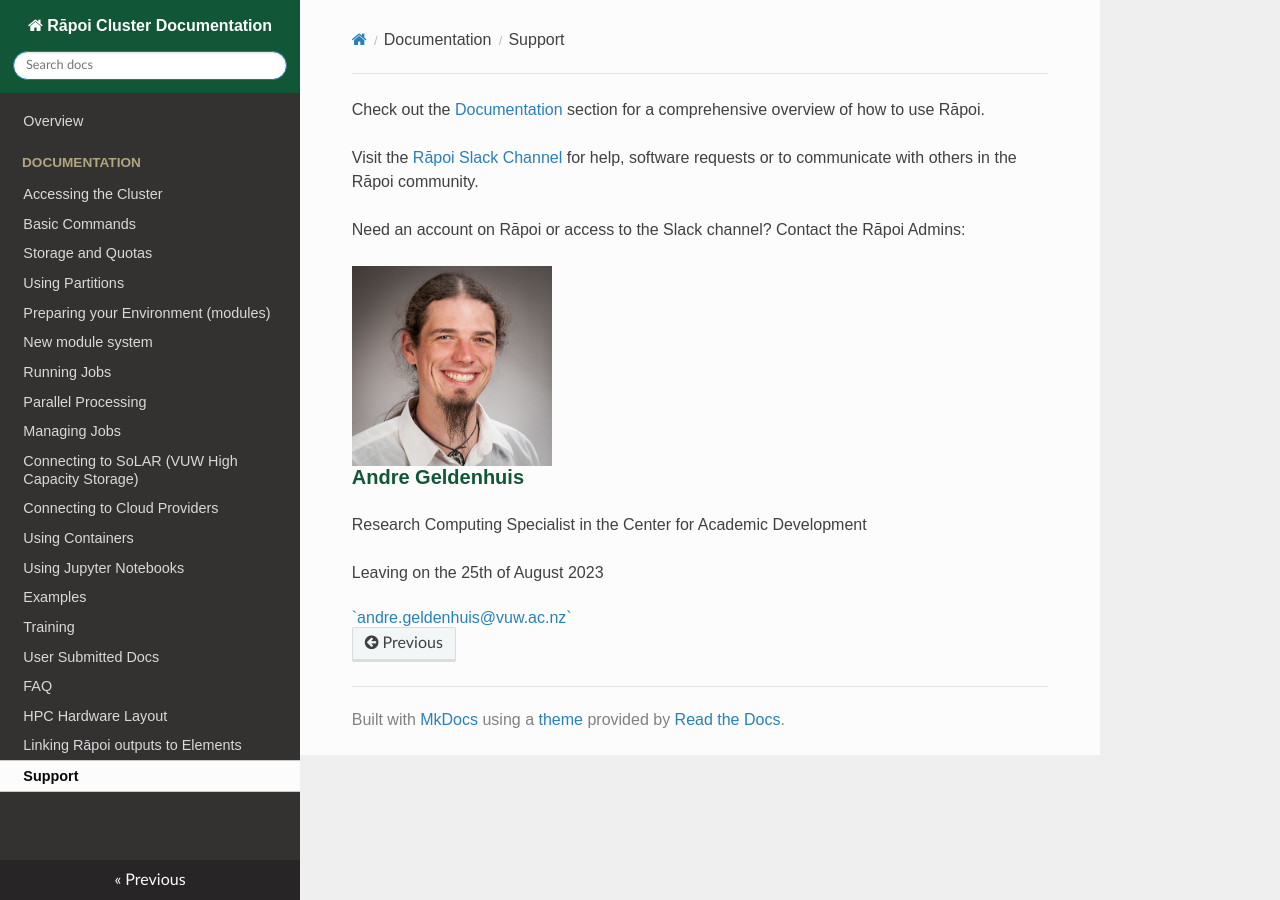
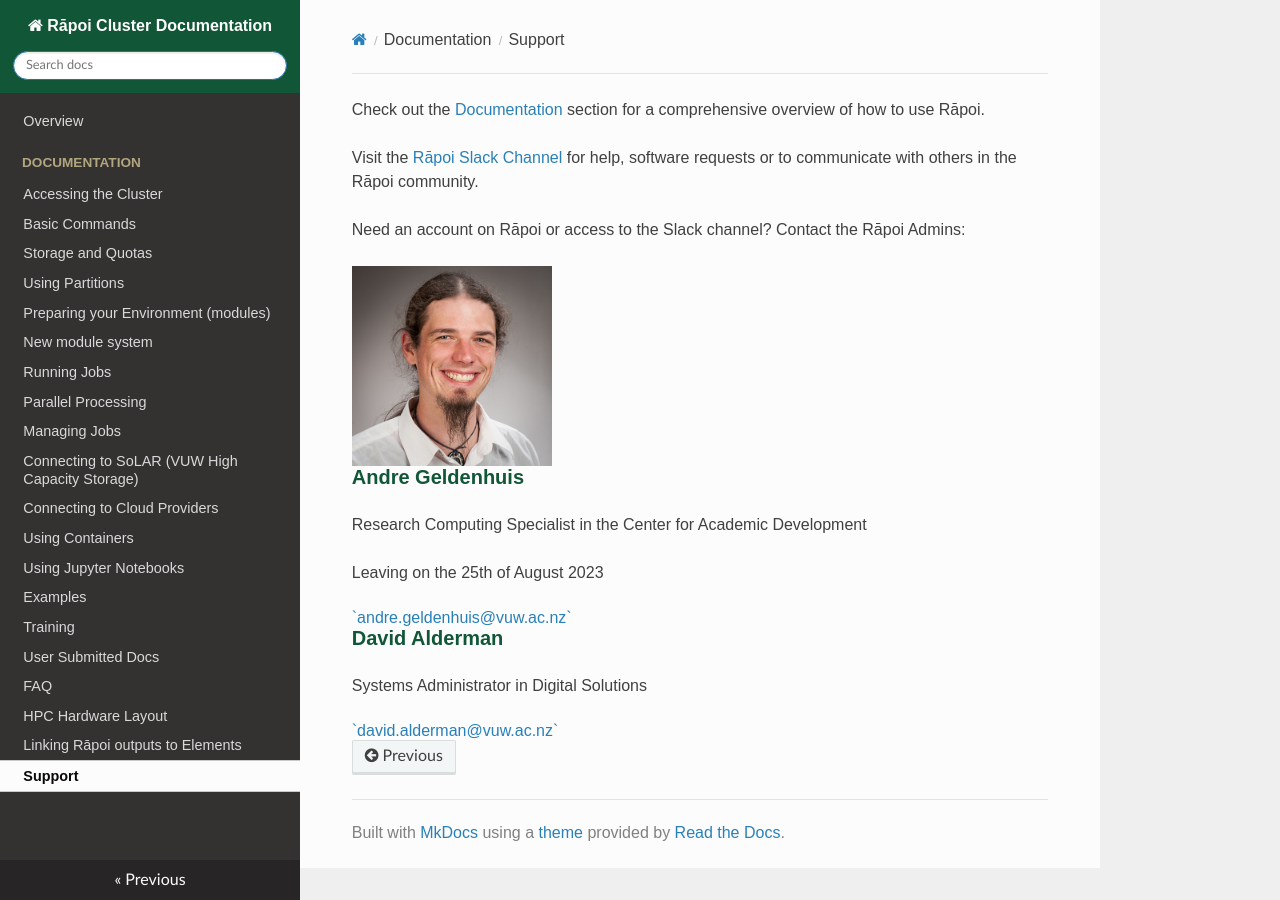
Before and after one commit to vuw-research-computing/raapoi-docs, an MkDocs documentation site: the page built from docs/support.md, in a window 1280 px wide. Built offline with MkDocs 1.6.1, drawn with Linux system fonts in a browser that asks for light colours; nearby versions of some CDN libraries; some web fonts are replaced.

Commit message:
Added David without an image to see what it looks like

```diff
--- a/docs/support.md
+++ b/docs/support.md
@@ -12,6 +12,12 @@ Need an account on Rāpoi or access to the Slack channel? Contact the Rāpoi Adm
     <p>Research Computing Specialist in the Center for Academic Development</p>
     <p>Leaving on the 25th of August 2023</p>
     <a href="mailto:andre.geldenhuis@vuw.ac.nz">`andre.geldenhuis@vuw.ac.nz`</a>
+</div>
+
+<div class="person-card">
+    <h3>David Alderman</h3>
+    <p>Systems Administrator in Digital Solutions</p>
+    <a href="mailto:david.alderman@vuw.ac.nz">`david.alderman@vuw.ac.nz`</a>
 </div>
 
 
```
